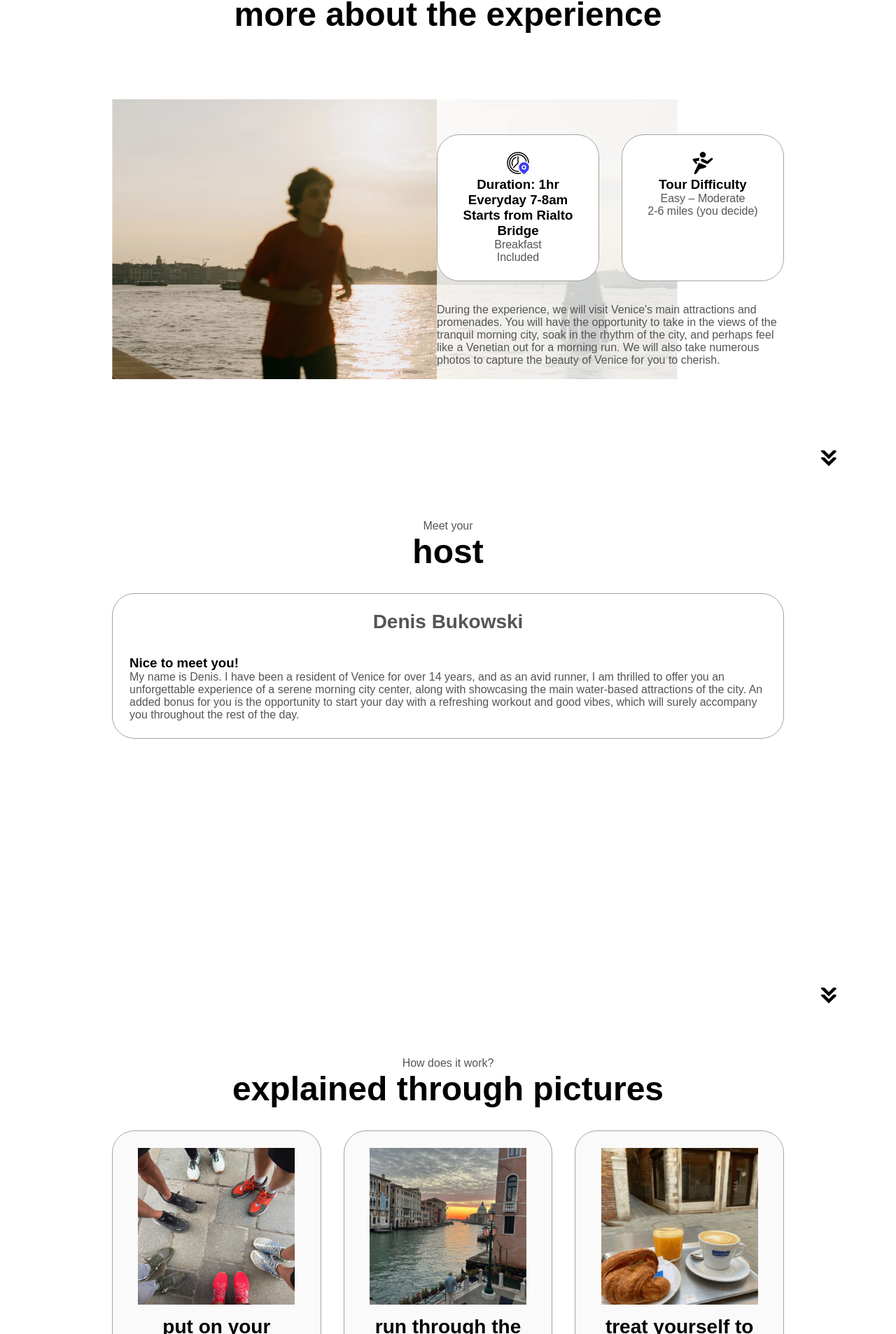
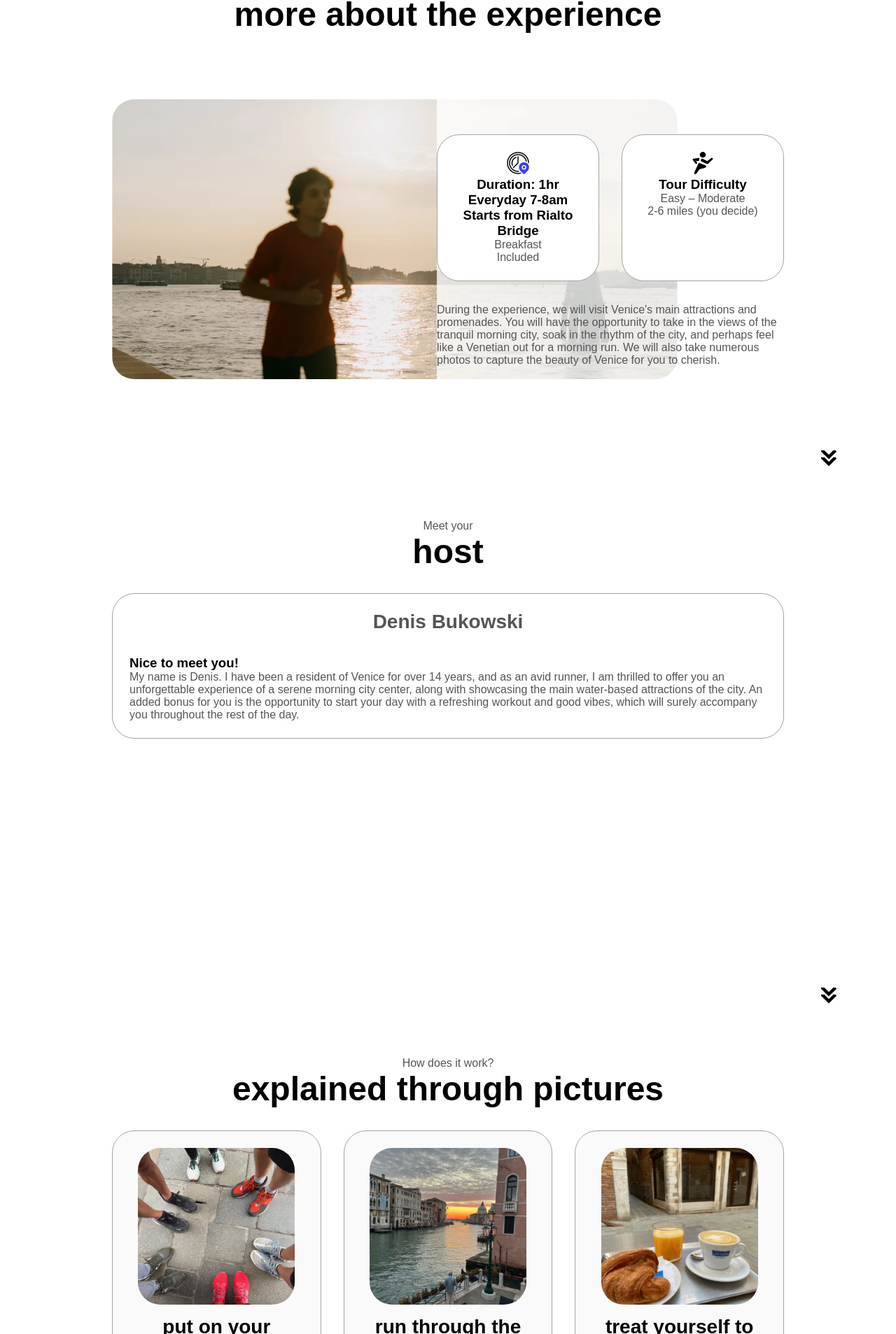
Before and after one commit to marcomarco9192/tour1, a plain HTML site: page index.html in a window 1280 px wide. Shown: the part 953-2860 px from the top of the page at 70% size. Drawn offline with nearby package versions, Linux system fonts and the light colour scheme.

Commit message:
Update style.css

```diff
--- a/style.css
+++ b/style.css
@@ -290,6 +290,7 @@ section {
 }
 
 .about-pic {
+  border-radius: 2rem;
 }
 
 .arrow {
@@ -370,7 +371,7 @@ article .icon {
 }
 
 .project-img {
-
+  border-radius: 2rem;
   width: 90%;
   height: 90%;
 }
```
